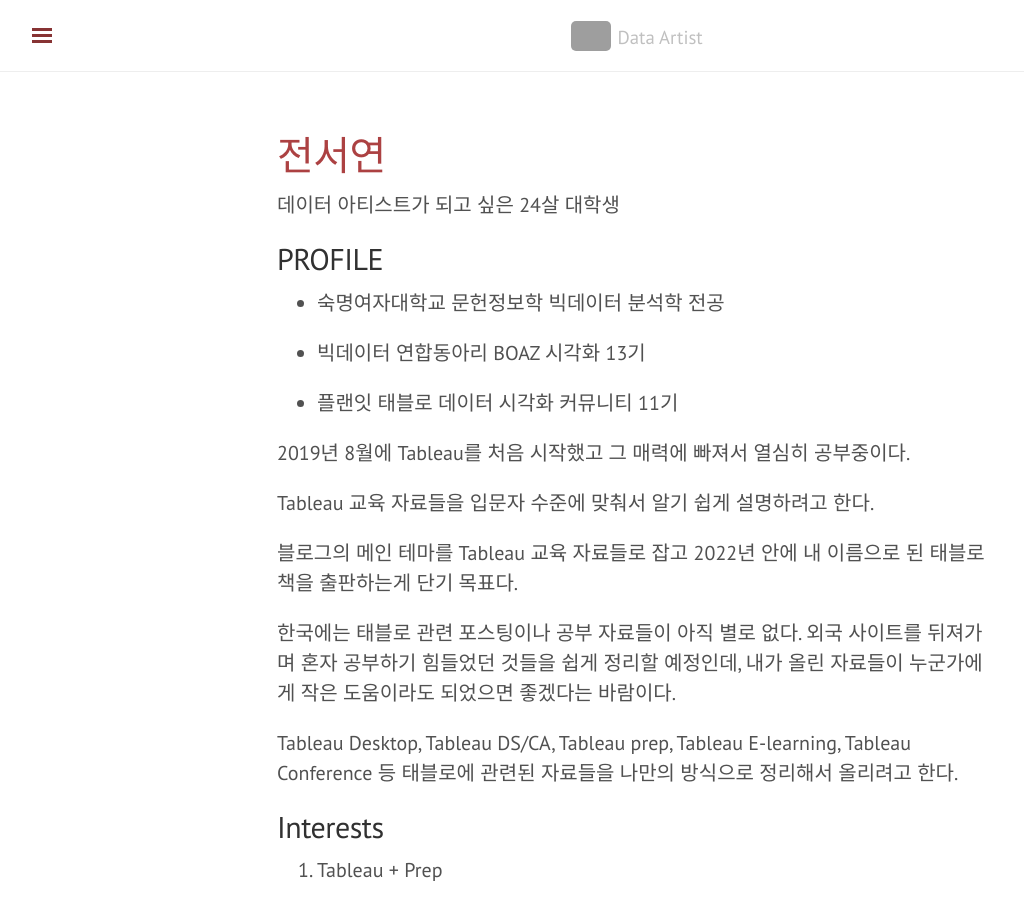
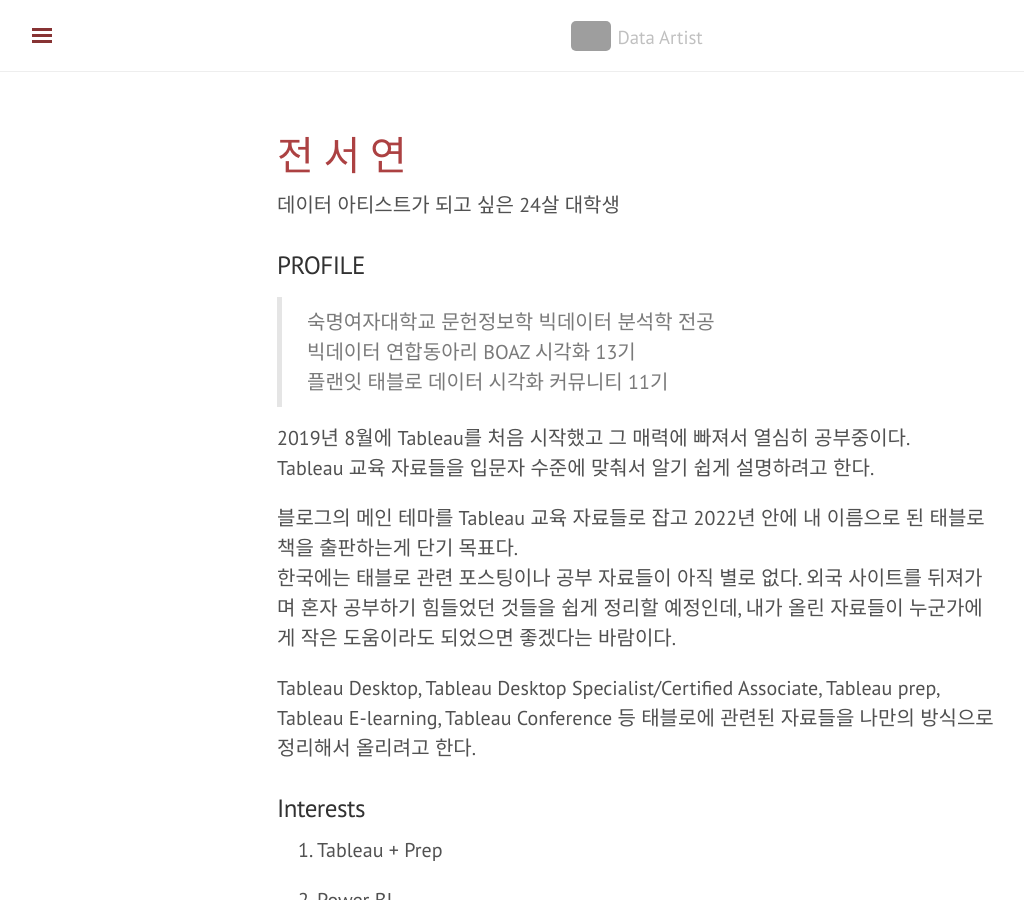
Before and after one commit to shanny924/shanny924.github.io, a Jekyll site: the page built from about.md, in a window 1280 px wide and 900 px high. Shown: the whole window, without its empty margins (3-1027 px from the left). Built offline with Jekyll 4.4.1, drawn with Linux system fonts in a browser that asks for light colours; nearby versions of some CDN libraries; grey boxes are pictures that could not be loaded.

Commit message:
Update about.md

```diff
--- a/about.md
+++ b/about.md
@@ -1,39 +1,34 @@
 ---
 layout: page
-title: 전서연
+title: 전 서 연
 ---
+
 
 
 데이터 아티스트가 되고 싶은 24살 대학생
 
 
 
-## PROFILE
+### PROFILE
 
 
-* 숙명여자대학교 문헌정보학 빅데이터 분석학 전공
-
-* 빅데이터 연합동아리 BOAZ 시각화 13기
-
-* 플랜잇 태블로 데이터 시각화 커뮤니티 11기
+>숙명여자대학교 문헌정보학 빅데이터 분석학 전공
+>빅데이터 연합동아리 BOAZ 시각화 13기
+>플랜잇 태블로 데이터 시각화 커뮤니티 11기
 
 
 2019년 8월에 Tableau를 처음 시작했고 그 매력에 빠져서 열심히 공부중이다.
-
-
 Tableau 교육 자료들을 입문자 수준에 맞춰서 알기 쉽게 설명하려고 한다.
 
 블로그의 메인 테마를 Tableau 교육 자료들로 잡고 2022년 안에 내 이름으로 된 태블로 책을 출판하는게 단기 목표다.
+한국에는 태블로 관련 포스팅이나 공부 자료들이 아직 별로 없다. 외국 사이트를 뒤져가며 혼자 공부하기 힘들었던 것들을 쉽게 정리할 예정인데, 내가 올린 자료들이 누군가에게 작은 도움이라도 되었으면 좋겠다는 바람이다.
 
-한국에는 태블로 관련 포스팅이나 공부 자료들이 아직 별로 없다.
-외국 사이트를 뒤져가며 혼자 공부하기 힘들었던 것들을 쉽게 정리할 예정인데, 내가 올린 자료들이 누군가에게 작은 도움이라도 되었으면 좋겠다는 바람이다.
-
-Tableau Desktop, Tableau DS/CA, Tableau prep, Tableau E-learning, Tableau Conference 등 태블로에 관련된 자료들을 나만의 방식으로 정리해서 올리려고 한다.
+Tableau Desktop, Tableau Desktop Specialist/Certified Associate, Tableau prep, Tableau E-learning, Tableau Conference 등 태블로에 관련된 자료들을 나만의 방식으로 정리해서 올리려고 한다.
 
 
 
 
-## Interests
+### Interests
 
 1. Tableau + Prep
 
@@ -50,7 +45,7 @@
 
 
 
-## AWARDS
+### AWARDS
 
 1. 2019 공공데이터 공모전 시각화 부문 대상 행정안전부 장관상 (한국정보화진흥원)
 
```
